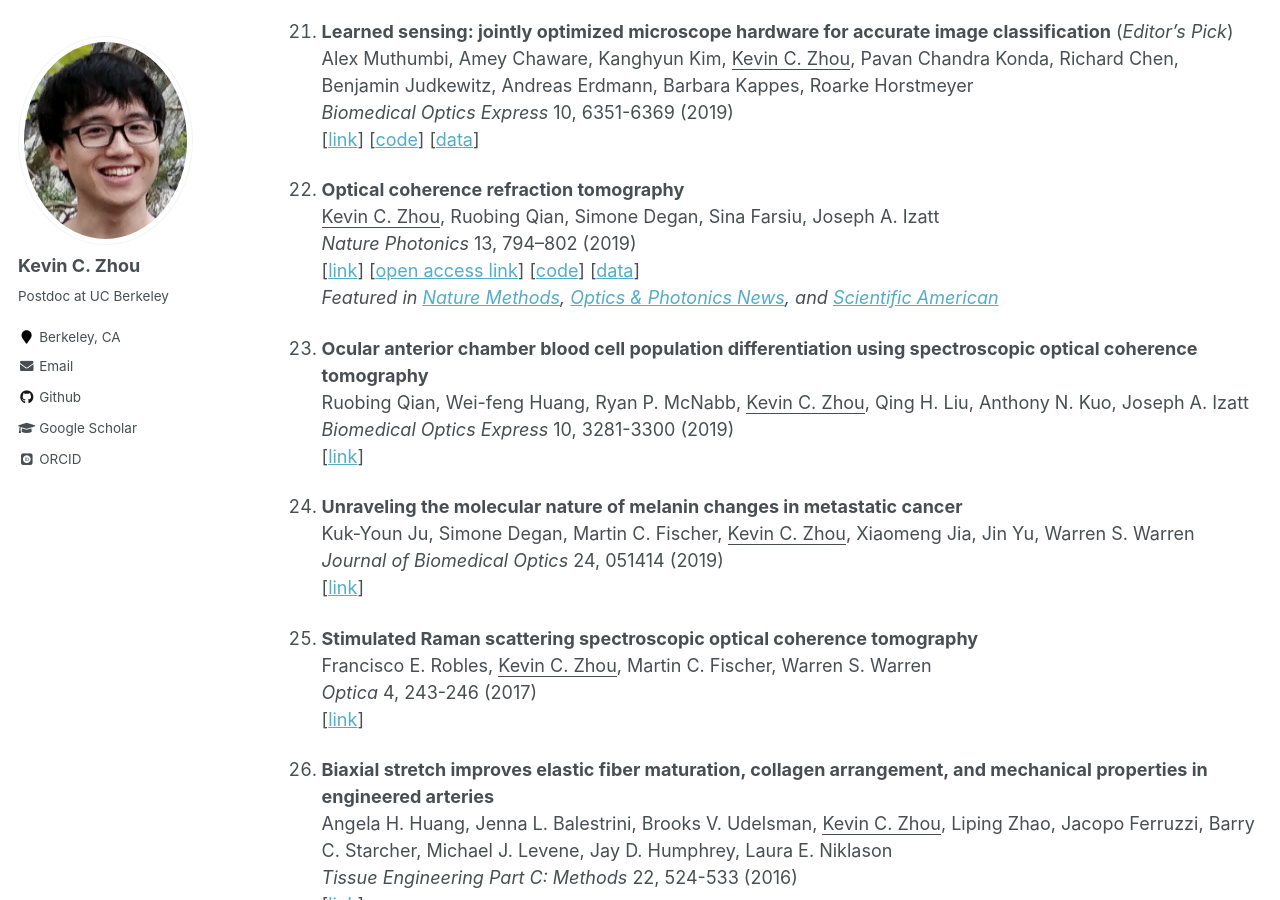
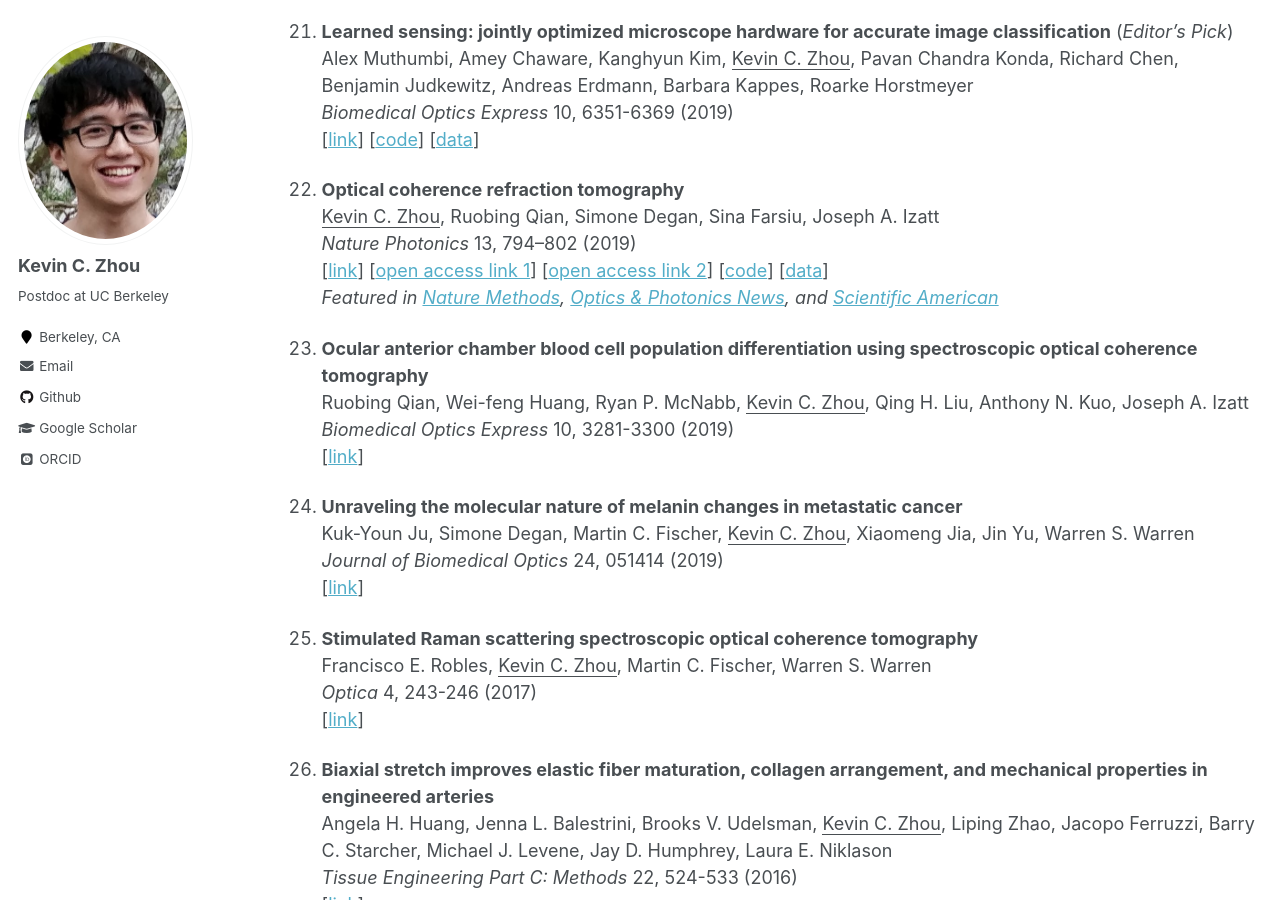
Before and after one commit to kevinczhou/kevinczhou.github.io, a Jekyll site: the page built from _pages/publications.md, in a window 1280 px wide and 900 px high, scrolled down 3179 px. Built offline with Jekyll 4.4.1, drawn with Linux system fonts in a browser that asks for light colours; some web fonts are replaced.

Commit message:
Update publications.md

```diff
--- a/_pages/publications.md
+++ b/_pages/publications.md
@@ -114,7 +114,7 @@ Alex Muthumbi, Amey Chaware, Kanghyun Kim, <ins>Kevin C. Zhou</ins>, Pavan Chand
 1. **Optical coherence refraction tomography**
 <ins>Kevin C. Zhou</ins>, Ruobing Qian, Simone Degan, Sina Farsiu, Joseph A. Izatt
 *Nature Photonics* 13, 794–802 (2019)
-[[link](https://www.nature.com/articles/s41566-019-0508-1)]  [[open access link](https://rdcu.be/bO6eQ)] [[code](https://github.com/kevinczhou/optical-coherence-refraction-tomography)] [[data](https://figshare.com/articles/Biological_datasets_for_optical_coherence_refraction_tomography_OCRT_/8297138)]
+[[link](https://www.nature.com/articles/s41566-019-0508-1)]  [[open access link 1](https://rdcu.be/bO6eQ)] [[open access link 2](https://www.ncbi.nlm.nih.gov/pmc/articles/PMC8982998/)] [[code](https://github.com/kevinczhou/optical-coherence-refraction-tomography)] [[data](https://figshare.com/articles/Biological_datasets_for_optical_coherence_refraction_tomography_OCRT_/8297138)]
 *Featured in [Nature Methods](https://www.nature.com/articles/s41592-019-0604-7), [Optics & Photonics News](https://www.osa-opn.org/home/newsroom/2019/august/improving_oct_s_lateral_resolution/?feed=News), and [Scientific American](https://www.scientificamerican.com/article/test-pilot-geese-planetary-wrecking-balls-and-super-ai-vision-the-weeks-best-science-gifs1/)*
 
 1. **Ocular anterior chamber blood cell population differentiation using spectroscopic optical coherence tomography**
```
